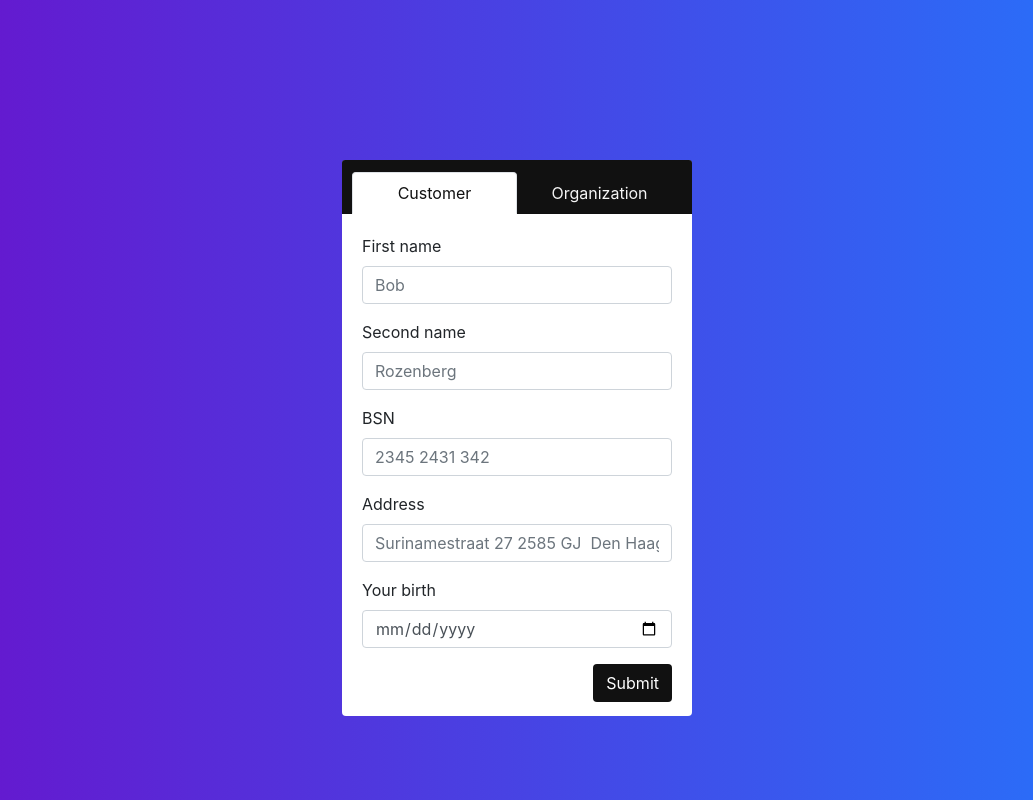
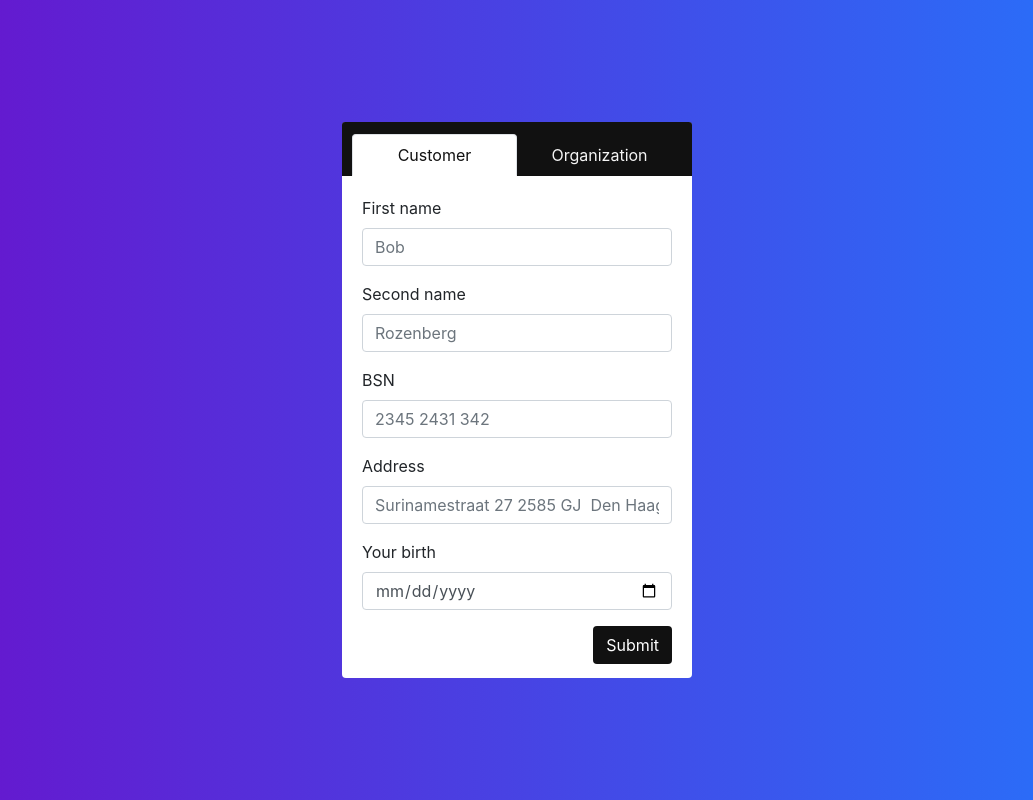
Before and after one commit to odysseyhack/tradisys-apg-s2w-web, a Vue app: page /register in a window 1280 px wide. Shown: the whole page, without its empty margins (123-1156 px from the left). Built offline with nearby package versions, Linux system fonts and the light colour scheme.

Commit message:
Registration form in the middle of screen

```diff
--- a/src/views/Register.vue
+++ b/src/views/Register.vue
@@ -4,7 +4,7 @@
       <div class="row">
         <div class="col-4"></div>
         <div class="col-4">
-          <b-card no-body style="margin-top: 20vh;">
+          <b-card no-body>
             <b-tabs card>
               <b-tab title="Customer" active>
                 <b-card-text>
@@ -138,10 +138,7 @@
 </template>
 
 <script>
-
 export default {
-
-  name: 'Register',
   data () {
     return {
       user: {
@@ -169,9 +166,10 @@ export default {
 </script>
 
 <style lang="scss">
-
   .wrap-register {
-    height: 100vh;
+    height: 100%;
+    display: flex;
+    align-items: center;
     background: #2575fc;
     background: -webkit-linear-gradient(left, #6a11cb, #2575fc);
     background: -o-linear-gradient(left, #6a11cb, #2575fc);
```
